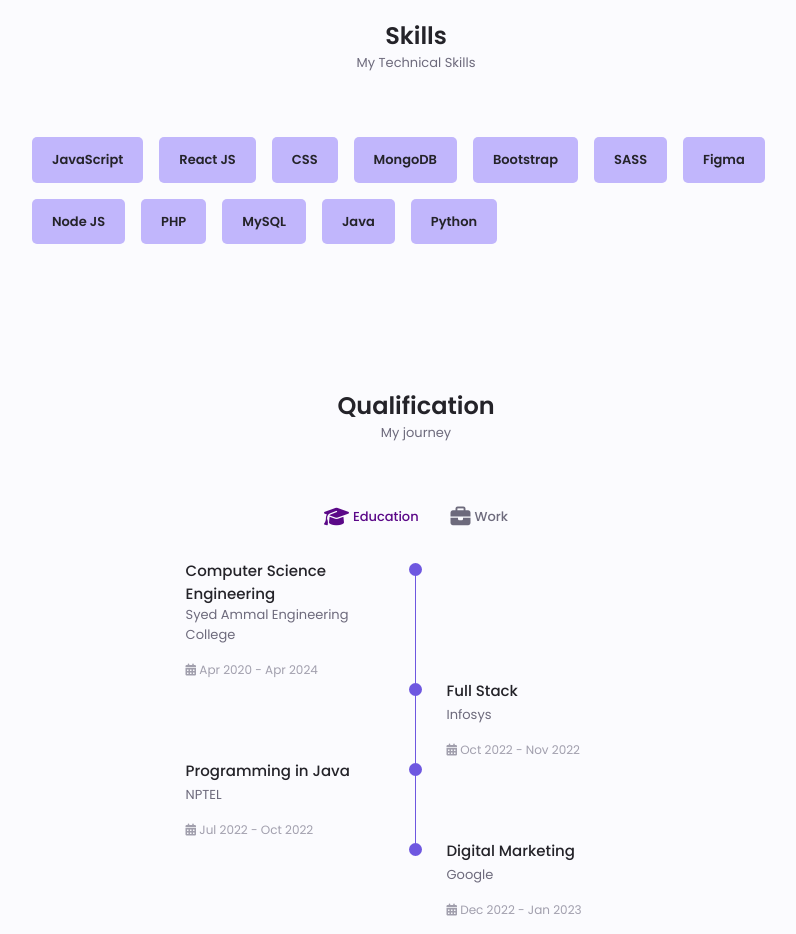
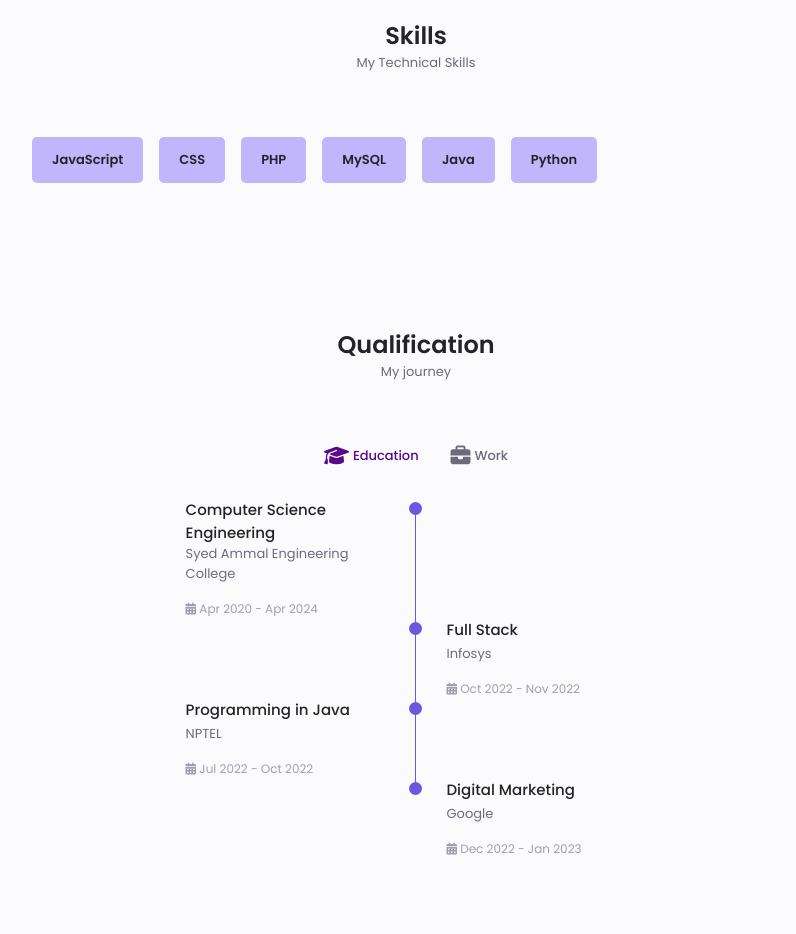
Before and after one commit to SeeniAmeenullah/Portfolio, a plain HTML site: page index.html in a window 1280 px wide. Shown: the part 1300-2234 px from the top of the page, without its empty margins (224-1020 px from the left). Drawn offline with Linux system fonts and the light colour scheme.

Commit message:
Update index.html

```diff
--- a/index.html
+++ b/index.html
@@ -206,13 +206,7 @@
         <span class="section-subtitle">My Technical Skills</span>
         <div class="skills-content container">
           <div class="skills-name">JavaScript</div>
-          <div class="skills-name">React JS</div>
           <div class="skills-name">CSS</div>
-          <div class="skills-name">MongoDB</div>
-          <div class="skills-name">Bootstrap</div>
-          <div class="skills-name">SASS</div>
-          <div class="skills-name">Figma</div>
-          <div class="skills-name">Node JS</div>
           <div class="skills-name">PHP</div>
           <div class="skills-name">MySQL</div>
           <div class="skills-name">Java</div>
```
